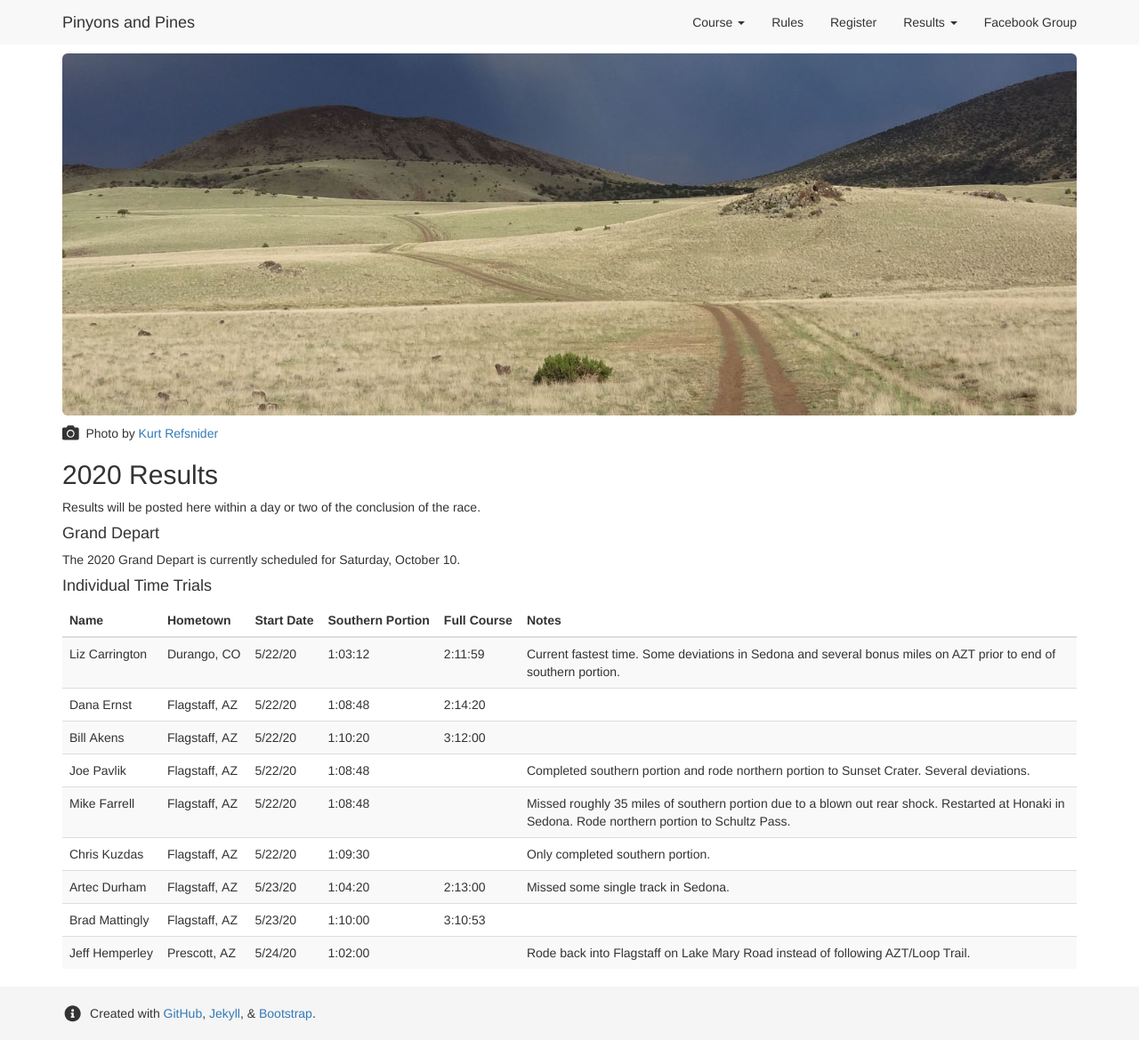
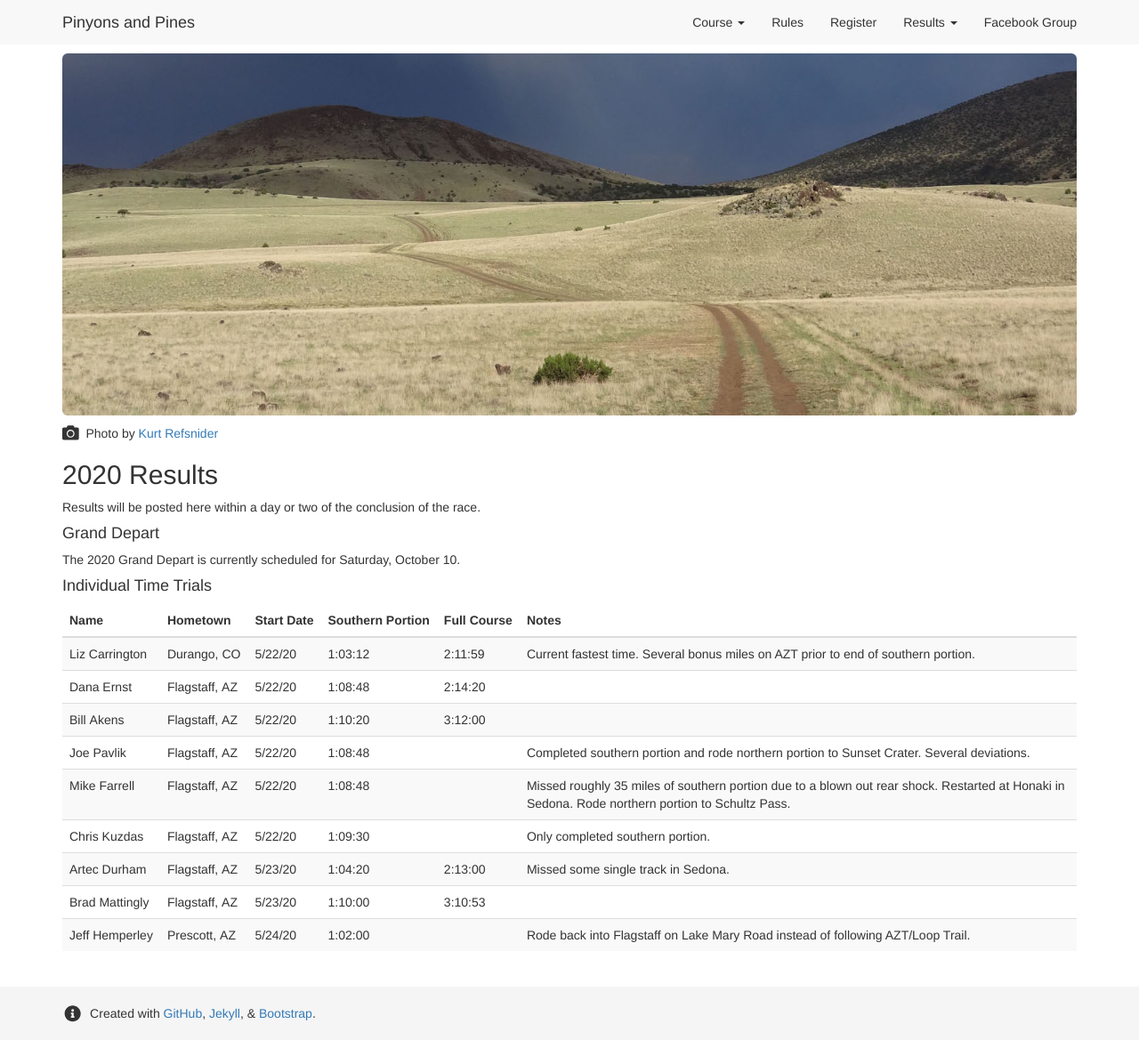
Before and after one commit to dcernst/PinyonsPines, a Jekyll site: the page built from results2020.md, in a window 1280 px wide and 1169 px high. Shown: the whole window at 89% size. Built offline with Jekyll 4.4.1, drawn with Linux system fonts in a browser that asks for light colours; nearby versions of some CDN libraries.

Commit message:
Update to results

```diff
--- a/results2020.md
+++ b/results2020.md
@@ -212,7 +212,7 @@ The 2020 Grand Depart is currently scheduled for Saturday, October 10.
 <tbody>
 
 <tr>
-<td>Liz&nbsp;Carrington</td> <td>Durango,&nbsp;CO</td> <td>5/22/20</td> <td>1:03:12</td>	<td>2:11:59</td>	<td>Current fastest time. Some deviations in Sedona and several bonus miles on AZT prior to end of southern portion.</td>
+<td>Liz&nbsp;Carrington</td> <td>Durango,&nbsp;CO</td> <td>5/22/20</td> <td>1:03:12</td>	<td>2:11:59</td>	<td>Current fastest time. Several bonus miles on AZT prior to end of southern portion.</td>
 </tr>
 
 <tr>
```
